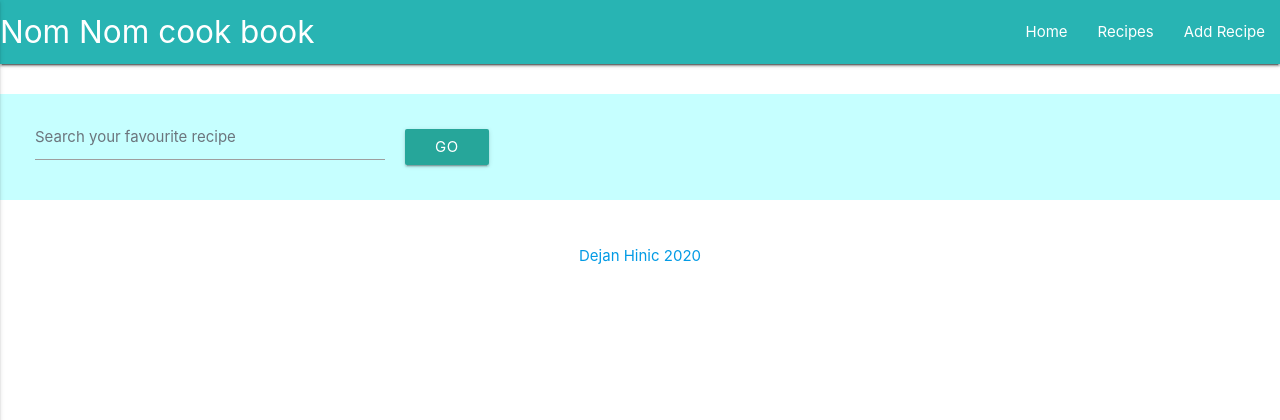
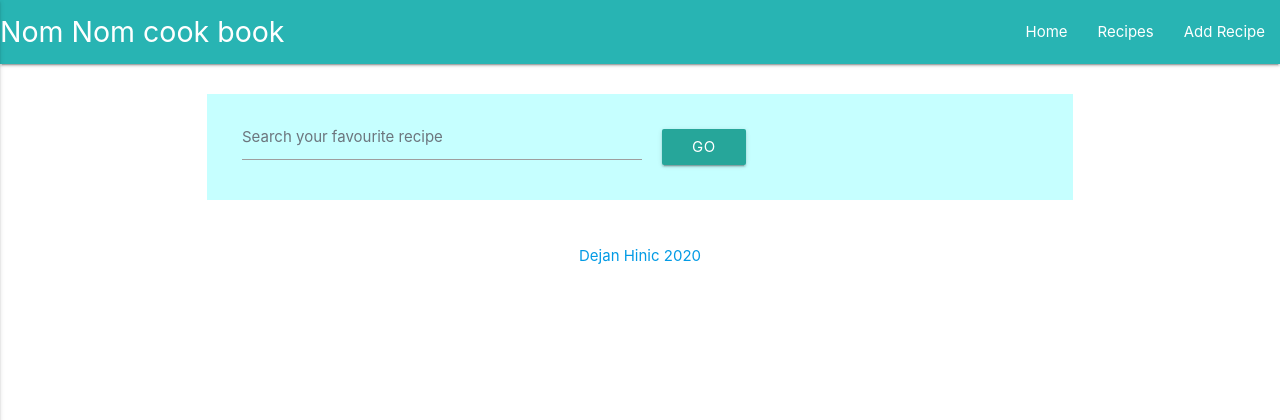
Before and after one commit to DejanHinic/cook_book, a Flask app: page /get_recipes in a window 1280 px wide. Shown: the top 420 px of the page. Run offline with Flask 2, Linux system fonts and the light colour scheme; data that the repository does not hold is empty; some libraries are stand-ins or nearby versions.

Commit message:
style for add recipe and search.. problems with footer

```diff
--- a/static/style/css/style.css
+++ b/static/style/css/style.css
@@ -7,6 +7,11 @@ nav {
 }
 .side-nav {
     width: 200px;
+}
+nav .brand-logo {
+    position: none;
+    display: contents;
+    font-size: 1.9rem;
 }
 /*index jumbotrons*/
 #login-jumbo{
@@ -40,6 +45,13 @@ th {
     text-decoration: underline#008887;
 
 }
+/* recipe search style */
+#go_search {
+    float: right;
+}
+#info-form {
+    background-color: #c6ffff;
+}
 .table td, .table th {
     vertical-align: 0;
 }
@@ -61,32 +73,18 @@ th {
     padding: 0;
     max-height: 80vh;
 }
-/*.img-fluid {
-    height: fit-content;
-    margin: 0;
-    padding: 0;
-}*/
 .row {
     margin-bottom: 0;
 }
 i.small {
     vertical-align: text-bottom;
 }
-#cover {
-  background: #c6ffff;
-  background-size: cover;
-  color: white;
-  height: 100%;
-  text-align: center;
-  display: flex;
-  align-items: center;
-}
-
 #cover-caption {
   width: 100%;
 }
 
 /*recipe profile style*/
+
 #recipe_img {
       max-width: 100%;
       height:  570px;
@@ -175,8 +173,11 @@ text-decoration: underline;
   .card text-center {
     width: 21rem;
     margin: 0;
-    }
-
+}
+@media only screen and (max-device-width: 321px)
+    nav .brand-logo {
+        font-size: 1.3rem;
+}
 /*------------------------------------------------------footer section */
 footer {
     width: 100vw;
--- a/templates/add_recipe.html
+++ b/templates/add_recipe.html
@@ -5,7 +5,7 @@
         <div class="jumbotron" id="#jumbo-edit-add-margin">
             <div class="row" id="add_recipe_title">
                 <div class="col-md-6 col-offset-6" id="login-jumbo">
-                    <h1>Add Your Recipe</h1>
+                    <h3>Add Your Recipe</h3>
                 </div>
             </div>
         </div>
@@ -23,7 +23,7 @@
                 <div class="input-field col s6">
                     <i class="small material-icons prefix">description</i>
                     <input id="recipe_description" type="text" name="recipe_description">
-                    <label for="recipe_description">Recipe Description</label>
+                    <label for="recipe_description">Description</label>
                 </div>
             </div>
             <div class="row">
--- a/templates/base.html
+++ b/templates/base.html
@@ -13,73 +13,13 @@
 <body>
 
 
-<div class="container-fluid">
-        <div id="sign_up" class="modal">
-            <div class="row">
-                <div class="col s6">
-                    <img src="/static/images/sign_in.jpg" class="img-fluid" alt="Responsive image">
-                </div>
-                 <div id="sign-up" class="col s12 center">
-                        <form method=POST action="{{ url_for('register') }}">
-                            <div class="input-field">
-                                <input placeholder="Enter your full name" id="fullname" name="fullname" type="text" class="validate" required>
-                                <label for="fullname">Full Name</label>
-                            </div>
-                            <div class="input-field">
-                                <input placeholder="Enter username" id="username" name="username" type="text" class="validate" required>
-                                <label for="username">Username</label>
-                            </div>
-                            <div class="input-field">
-                                <input placeholder="Enter password" id="password" name="password" type="text" class="validate" required>
-                                <label for="password">Password</label>
-                            </div>
-                            <button class="btn btn-spacing waves-effect waves-light" type="submit">Register</button>
-                        </form>
 
+    <header>
 
-
-
-
-                </div>
-            </div>
-        </div>
-    </div>
-    <div class="container-fluid">
-        <div id="log_in" class="modal">
-            <div class="row">
-                <div class="col s6">
-                    <img src="/static/images/sign_in.jpg" class="img-fluid" alt="Responsive image">
-                </div>
-                <div id="sign-in" class="col s12 center">
-                        <form method=POST action="{{ url_for('login') }}">
-                            <div class="input-field">
-                                <input placeholder="Enter username" id="username1" name="username" type="text" class="validate" required>
-                                <label for="username1">Username</label>
-                            </div>
-                            <div class="input-field">
-                                <label for="exampleInputPassword1">Password</label>
-                                <input type="password" class="form-control" name="pass" placeholder="Password">
-                            </div>
-                            <button class="btn btn-spacing waves-effect waves-light" type="submit">Log In</button>
-                        </form>
-                        <br>
-                        <div>
-                            Don't have an account? <a href="{{ url_for('register') }}">Sign up here</a>.
-                        </div>
-
-
-
-
-                </div>
-            </div>
-        </div>
-    </div>
-    <header>
-         <nav>
-             <nav>
+            <nav>
                 <div class="nav-wrapper">
-                    <a href="{{url_for('index')}}" class="brand-logo">Nom Nom cook book</span></a>
-                    <a href="#" data-activates="mobile-demo" class="button-collapse"><i class="material-icons">menu</i></a>
+                        <a href="{{url_for('index')}}" class="brand-logo">Nom Nom cook book</a>
+                        <a href="#" data-activates="mobile-demo" class="button-collapse"><i class="material-icons">menu</i></a>
                     <ul id="nav-mobile" class="right hide-on-med-and-down">
                         <li><a href="{{url_for('index')}}">Home</a></li>
                         <li><a href="{{url_for('get_recipes')}}">Recipes</a></li>
@@ -104,12 +44,12 @@
         </main>
 
 
-    <footer class="footer">
-        <div class="container-fluid text-center" id="footer_text">
-            <a href="https://github.com/DejanHinic" id="dejanhinicgit" target="_blank">
+    <footer>
+            <div class="container-fluid text-center">
+                <a href="https://github.com/DejanHinic" target="_blank">
                 <span  class="github"><i class="fas fa-copyright"></i> Dejan Hinic 2020
                 <i class="fab fa-github"></i></span></a>
-        </div>
+             </div>
     </footer>
         <script src="https://cdnjs.cloudflare.com/ajax/libs/jquery/3.4.1/jquery.min.js" integrity="sha256-CSXorXvZcTkaix6Yvo6HppcZGetbYMGWSFlBw8HfCJo=" crossorigin="anonymous"></script>
         <script src="https://cdnjs.cloudflare.com/ajax/libs/materialize/0.100.2/js/materialize.min.js"></script>
@@ -118,12 +58,6 @@
                 $('.collapsible').collapsible();
                 $('select').material_select();
                 $(".button-collapse").sideNav();
-                $('.carousel.carousel-slider').carousel({fullWidth: true});
-                $('.modal').modal();
-                $('#modal1').modal('open');
-                $('#modal1').modal('close');
-
-
 
                 var delete_icon = '<i class="material-icons">delete</i></a></div></div>';
                 var ingredient_field = `<div class="row new-ingredient"> <div class="input-field col s10 m11">
--- a/templates/recipes.html
+++ b/templates/recipes.html
@@ -3,17 +3,16 @@
 
         <section id="cover">
             <div id="cover-caption">
-                <div id="container">
-                    <div class="col xl10 l10 offset-s5 col-s12 ">
-                        <div class="info-form">
+                <div class="container">
+                    <div class="col m12" id="info-form">
                         <form action="" class="form-inline">
-                            <div class="form-group" style="width: 350px; margin: 20px;">
-                                <label class="sr-only active">Name</label>
-                                <input type="text" class="form-control" placeholder="Search your favourite recipe">
-                            </div>
-                            <button type="submit" class="btn btn-success ">Go</button>
-                        </form>
-                        </div>
+                                <div class="form-group" style="width: 400px; margin: 20px;">
+                                    <label class="sr-only active">Name</label>
+                                    <input type="text" class="form-control" placeholder="Search your favourite recipe">
+
+                                </div>
+                           <button id="go_search" type="submit" class="btn btn-success ">Go</button>
+                         </form>
                     </div>
                 </div>
             </div>
```
